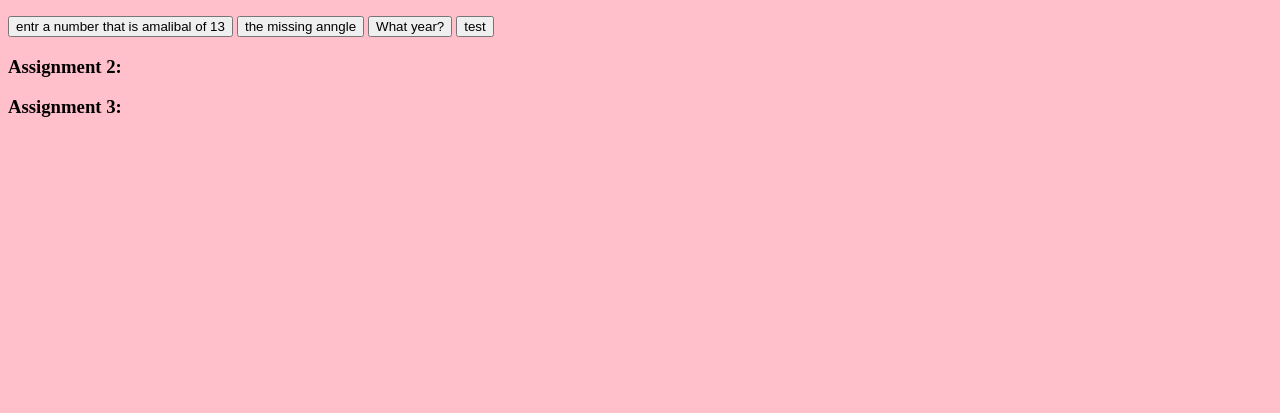
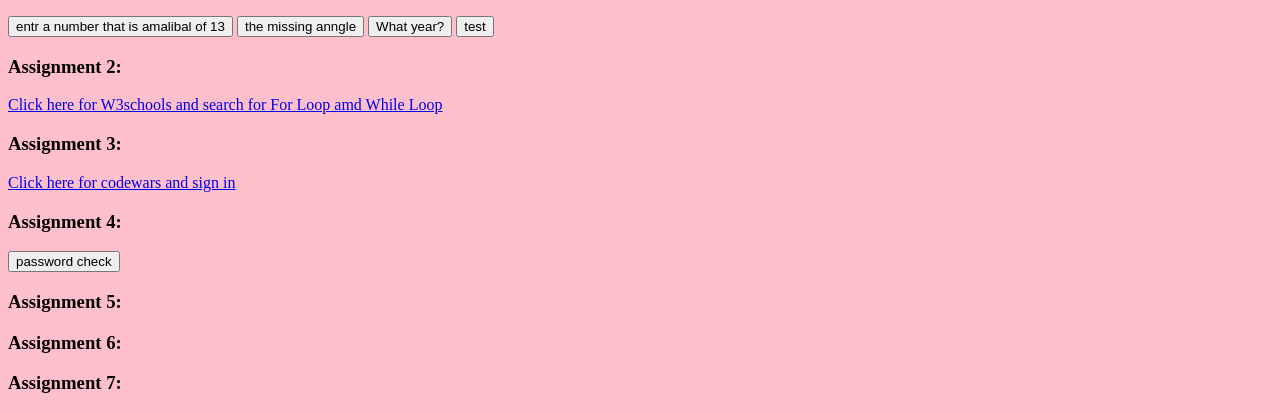
Before and after one commit to ranembahru/test, a plain HTML site: page index.html in a window 1280 px wide. Shown: the part 762-1175 px from the top of the page. Before the commit the page ends 899 px from the top, so only its background shows below. Drawn offline with Linux system fonts and the light colour scheme.

Commit message:
6 nov
9:43

```diff
--- a/index.html
+++ b/index.html
@@ -31,9 +31,16 @@
  <button onclick="What_year()">What year?</button>
  <button onclick="test()">test</button>
 
- <h3>Assignment 2:</h3>
+  <h3>Assignment 2:</h3>
+<a href="https://www.w3schools.com/default.asp">Click here for W3schools and search for For Loop amd While Loop</a>
 
- <h3>Assignment 3:</h3>
+<h3>Assignment 3:</h3>
+<a href="https://www.codewars.com/">Click here for codewars and sign in</a>
 
+<h3>Assignment 4:</h3>
+<button onclick="password_check()">password check</button>
+<h3>Assignment 5:</h3>
+<h3>Assignment 6:</h3>
+<h3>Assignment 7:</h3>
  </body>
 </html>
--- a/script.js
+++ b/script.js
@@ -41,3 +41,14 @@ function What_year(){
     let century= parseInt((year) / 100) + 1;
     alert("the ecentaey is "+ century);
 }
+
+function password_check(userName, userPassword){
+  userLower = userName.toLowerCase();
+  if(userLower == "ranem" && userPassword == "123"){
+    console.log("welcome");
+  }else{
+    console.log("Hack someone else");
+  }
+}
+
+console.log(password_check("RANem", "123"))
```
